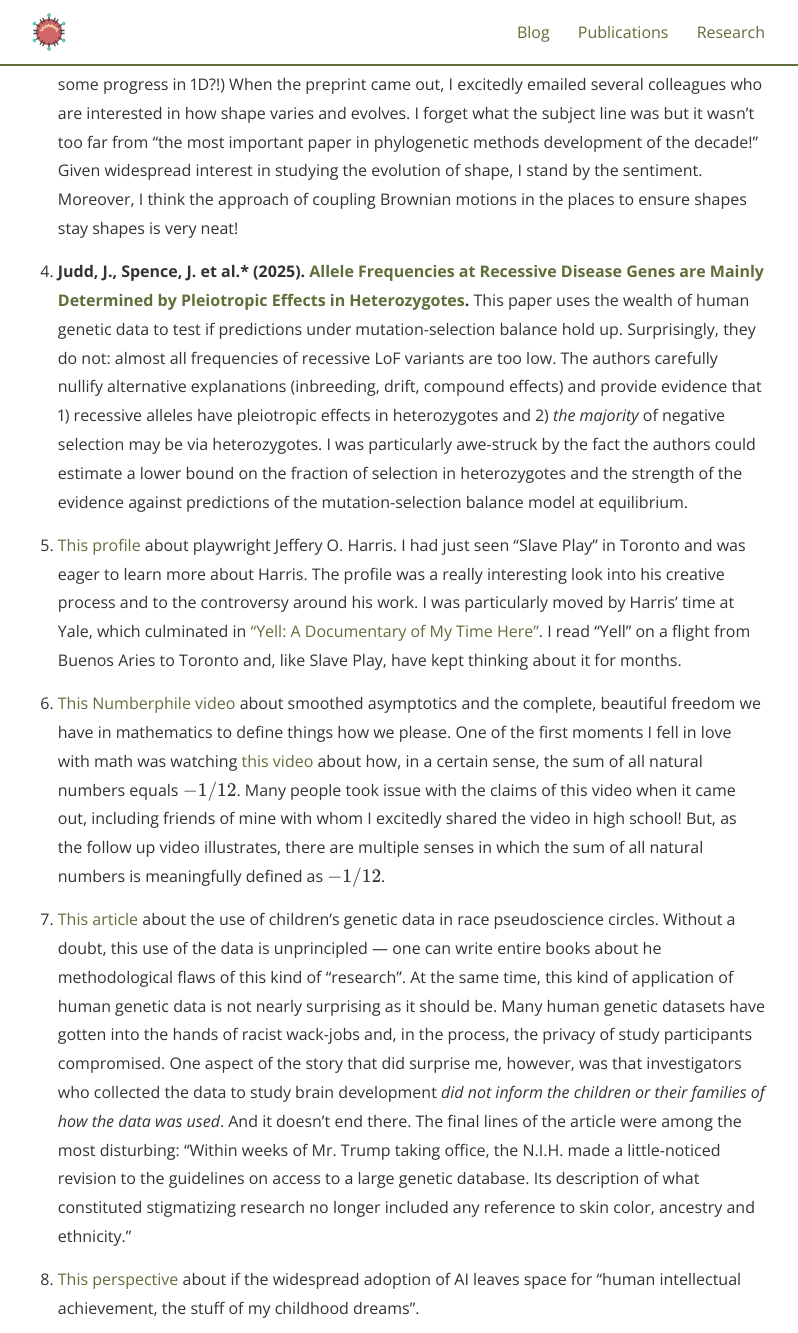
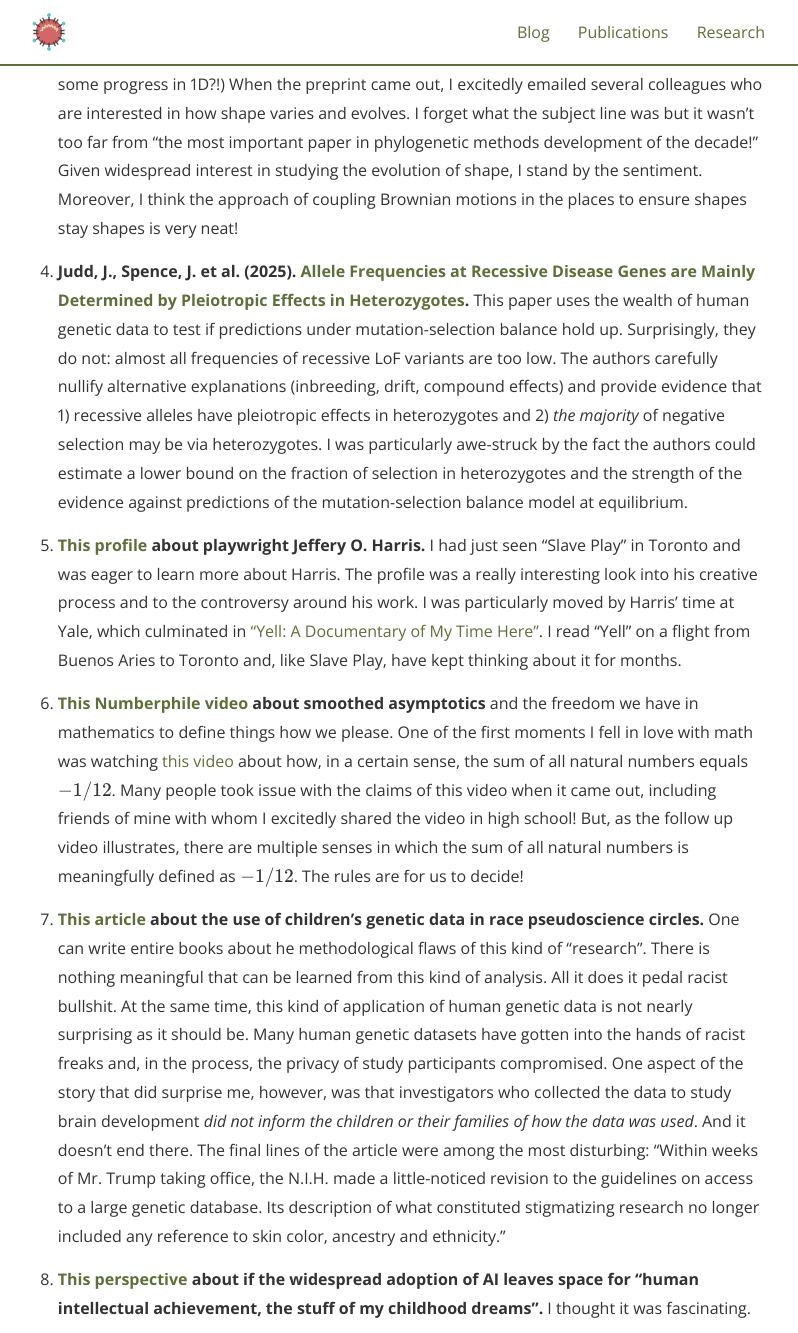
Before and after one commit to metekaanyuksel/metekaanyuksel.github.io, a Jekyll site: the page built from _posts/2026-02-03-Some-content-I've-enjoyed-consuming.md, in a window 1280 px wide and 1400 px high, scrolled down 2379 px, cut to the strip 0-1333 px from the top of the window. Shown: the whole strip, without its empty margins (243-1041 px from the left). Built offline with Jekyll 4.4.1, drawn with Linux system fonts in a browser that asks for light colours; nearby versions of some CDN libraries; some web fonts are replaced; some of the changed text lies outside the part shown.

Commit message:
new post, w figures this time

```diff
--- a/_posts/2026-02-03-Some-content-I've-enjoyed-consuming.md
+++ b/_posts/2026-02-03-Some-content-I've-enjoyed-consuming.md
@@ -85,7 +85,7 @@ time $t=0$, i.e., when individuals are all distinct.
     the approach of coupling Brownian motions in the places to ensure
     shapes stay shapes is very neat!
 
-4.  **Judd, J., Spence, J. et al.\* (2025). [Allele Frequencies at
+4.  **Judd, J., Spence, J. et al. (2025). [Allele Frequencies at
     Recessive Disease Genes are Mainly Determined by Pleiotropic Effects
     in
     Heterozygotes](https://www.biorxiv.org/content/10.64898/2025.12.05.692665v1).**
@@ -101,39 +101,40 @@ time $t=0$, i.e., when individuals are all distinct.
     strength of the evidence against predictions of the
     mutation-selection balance model at equilibrium.
 
-5.  [This
+5.  **[This
     profile](https://www.newyorker.com/magazine/2023/09/25/jeremy-o-harris-before-and-after-slave-play)
-    about playwright Jeffery O. Harris. I had just seen “Slave Play” in
-    Toronto and was eager to learn more about Harris. The profile was a
-    really interesting look into his creative process and to the
+    about playwright Jeffery O. Harris.** I had just seen “Slave Play”
+    in Toronto and was eager to learn more about Harris. The profile was
+    a really interesting look into his creative process and to the
     controversy around his work. I was particularly moved by Harris’
     time at Yale, which culminated in [“Yell: A Documentary of My Time
     Here”](https://www.nplusonemag.com/issue-38/fiction-drama/yell-a-documentary-of-my-time-here/).
     I read “Yell” on a flight from Buenos Aries to Toronto and, like
     Slave Play, have kept thinking about it for months.
 
-6.  [This Numberphile
+6.  **[This Numberphile
     video](https://www.youtube.com/watch?v=beakj767uG4) about smoothed
-    asymptotics and the complete, beautiful freedom we have in
-    mathematics to define things how we please. One of the first moments
-    I fell in love with math was watching [this
+    asymptotics** and the freedom we have in mathematics to define
+    things how we please. One of the first moments I fell in love with
+    math was watching [this
     video](https://www.youtube.com/watch?v=w-I6XTVZXww) about how, in a
     certain sense, the sum of all natural numbers equals $-1/12$. Many
     people took issue with the claims of this video when it came out,
     including friends of mine with whom I excitedly shared the video in
     high school! But, as the follow up video illustrates, there are
     multiple senses in which the sum of all natural numbers is
-    meaningfully defined as $-1/12$.
+    meaningfully defined as $-1/12$. The rules are for us to decide!
 
-7.  [This
+7.  **[This
     article](https://www.nytimes.com/2026/01/24/us/children-genetics-race-science.html)
     about the use of children’s genetic data in race pseudoscience
-    circles. Without a doubt, this use of the data is unprincipled — one
-    can write entire books about he methodological flaws of this kind of
-    “research”. At the same time, this kind of application of human
+    circles.** One can write entire books about he methodological flaws
+    of this kind of “research”. There is nothing meaningful that can be
+    learned from this kind of analysis. All it does it pedal racist
+    bullshit. At the same time, this kind of application of human
     genetic data is not nearly surprising as it should be. Many human
-    genetic datasets have gotten into the hands of racist wack-jobs and,
-    in the process, the privacy of study participants compromised. One
+    genetic datasets have gotten into the hands of racist freaks and, in
+    the process, the privacy of study participants compromised. One
     aspect of the story that did surprise me, however, was that
     investigators who collected the data to study brain development *did
     not inform the children or their families of how the data was used*.
@@ -144,9 +145,10 @@ time $t=0$, i.e., when individuals are all distinct.
     stigmatizing research no longer included any reference to skin
     color, ancestry and ethnicity.”
 
-8.  [This perspective](https://scottaaronson.blog/?p=9030) about if the
-    widespread adoption of AI leaves space for “human intellectual
-    achievement, the stuff of my childhood dreams”.
+8.  **[This perspective](https://scottaaronson.blog/?p=9030) about if
+    the widespread adoption of AI leaves space for “human intellectual
+    achievement, the stuff of my childhood dreams”.** I thought it was
+    fascinating.
 
 <img src="/assets/posts/bugs_BA.jpeg" alt="Bugs BA" width="100%" height="600px">
 
```
Also changed, not shown: other parts of _posts/2026-02-03-Some-content-I've-enjoyed-consuming.md (+3 -3 lines), qmd/2026-02-03-Some-content-I've-enjoyed-consuming.qmd (+6 -6 lines), 4 other files.
